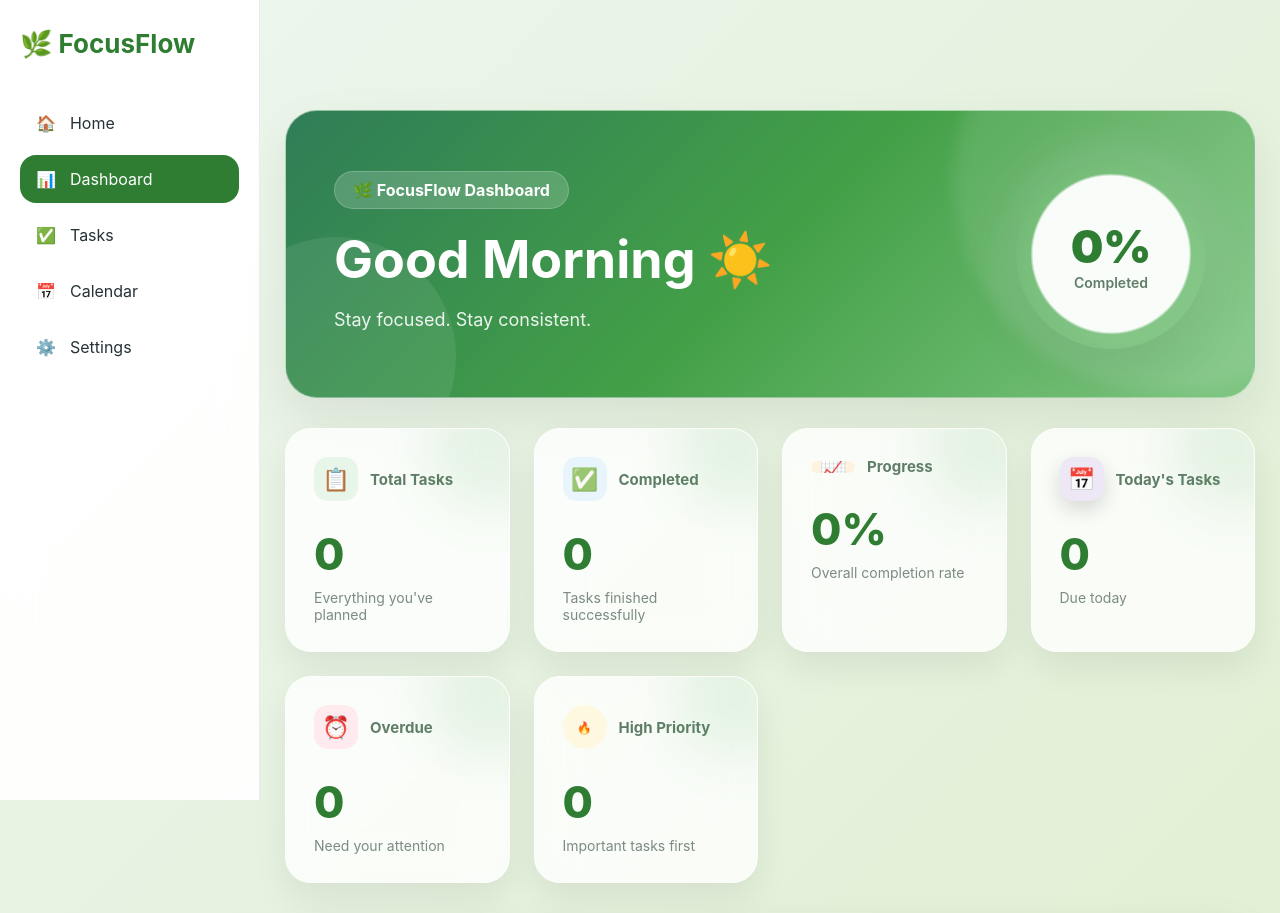
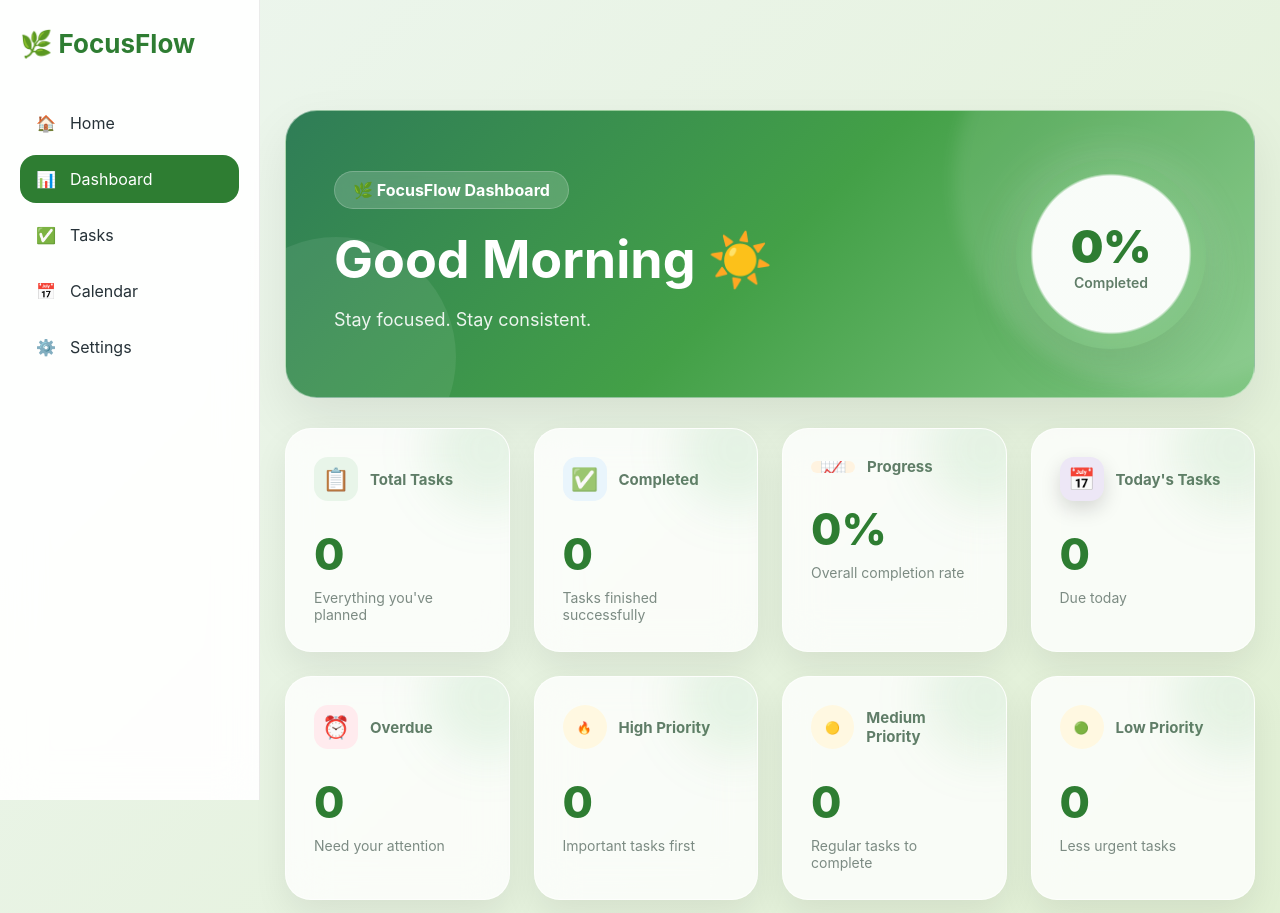
Before and after one commit to Arjon22/focusflow, a React (Vite) app: page /dashboard in a window 1280 px wide. Shown: the top 913 px of the page. Built offline with nearby package versions, Linux system fonts and the light colour scheme.

Commit message:
Add medium and low priority dashboard insights

```diff
--- a/src/pages/Dashboard.jsx
+++ b/src/pages/Dashboard.jsx
@@ -37,6 +37,18 @@ function Dashboard({ tasks = [] }) {
   const highPriorityTasks = tasks.filter(
   (task) =>
     task.priority === "high" &&
+    !task.completed
+).length;
+  const mediumPriorityTasks = tasks.filter(
+  (task) =>
+    task.priority === "medium" &&
+    !task.completed
+).length;
+
+
+const lowPriorityTasks = tasks.filter(
+  (task) =>
+    task.priority === "low" &&
     !task.completed
 ).length;
 
@@ -156,6 +168,28 @@ function Dashboard({ tasks = [] }) {
     <h2>{highPriorityTasks}</h2>
     <small>Important tasks first</small>
   </div>
+  <div className="dashboard-card">
+  <div className="card-top">
+    <div className="card-icon priority">🟡</div>
+    <div className="card-label">Medium Priority</div>
+  </div>
+
+  <h2>{mediumPriorityTasks}</h2>
+
+  <small>Regular tasks to complete</small>
+</div>
+
+
+<div className="dashboard-card">
+  <div className="card-top">
+    <div className="card-icon priority">🟢</div>
+    <div className="card-label">Low Priority</div>
+  </div>
+
+  <h2>{lowPriorityTasks}</h2>
+
+  <small>Less urgent tasks</small>
+</div>
 
 </div>
 
```
